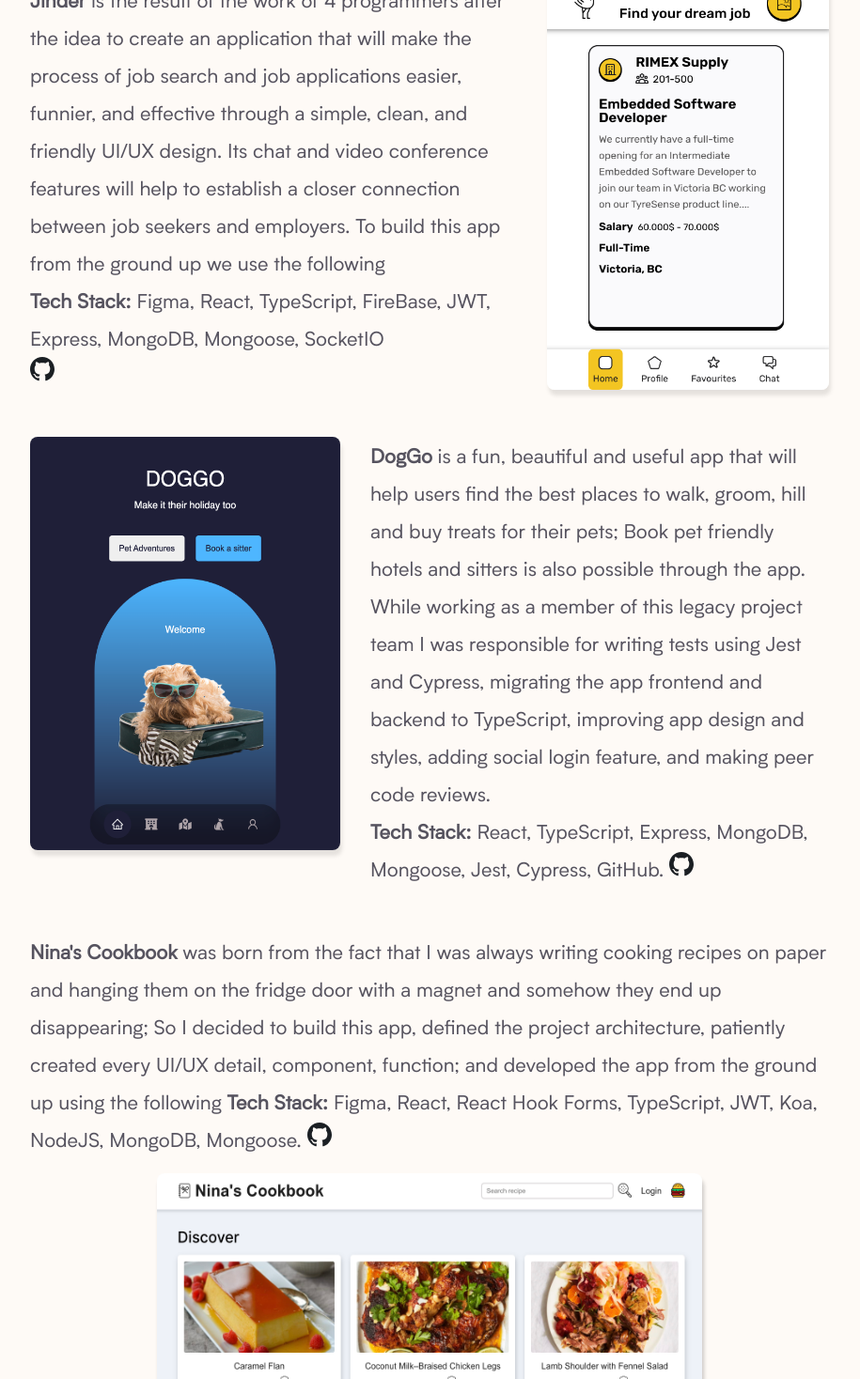
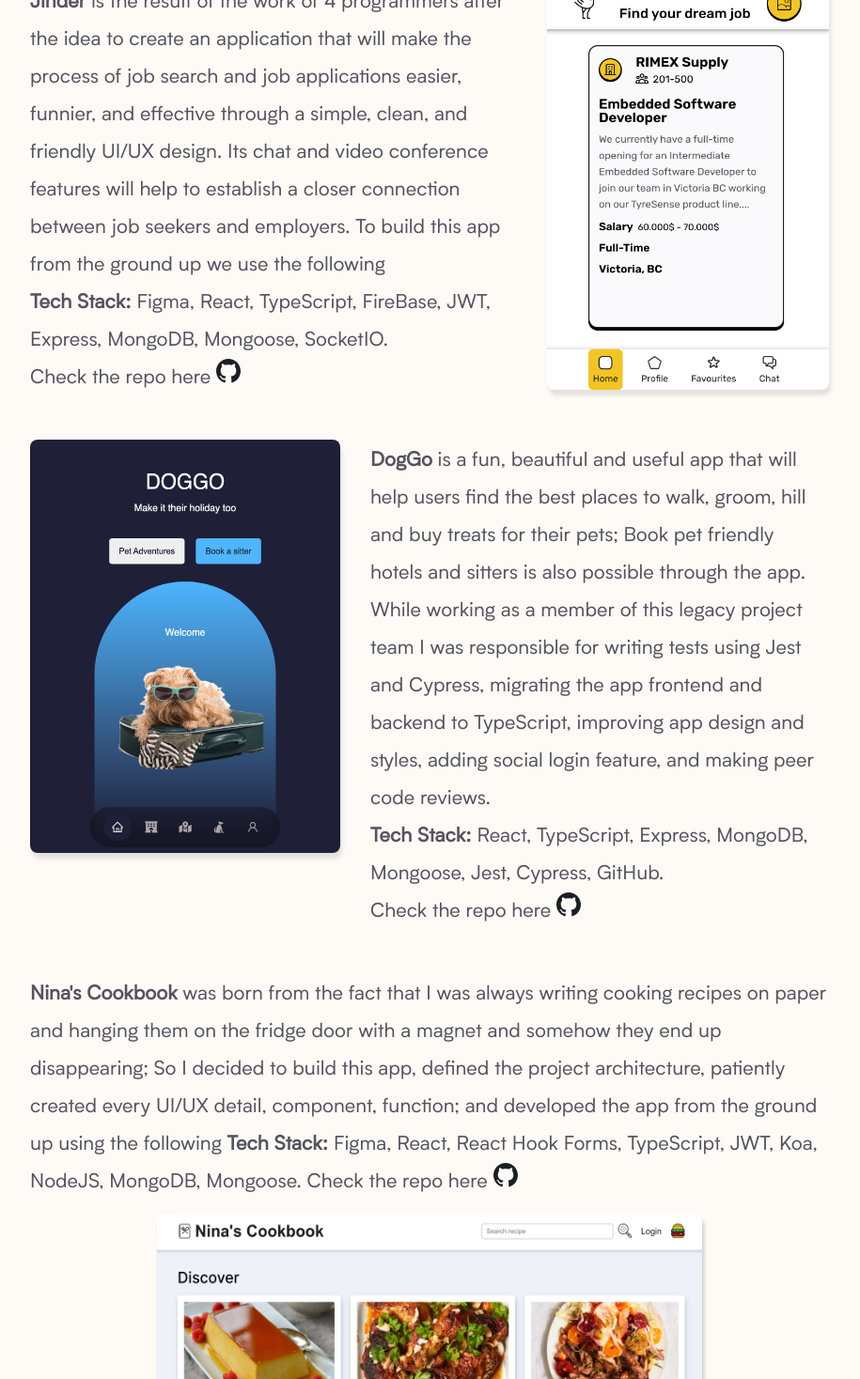
Before and after one commit to karenplanas/kppTheWeb, a React (Create React App) app in the folder client/: page / in a window 1280 px wide. Shown: the part 2342-3810 px from the top of the page at 94% size, without its empty margins (183-1098 px from the left). Built offline with nearby package versions, Linux system fonts and the light colour scheme.

Commit message:
feat: set nav links to open on new tab and add note for projects repo

```diff
--- a/client/src/components/Contact/Contact.css
+++ b/client/src/components/Contact/Contact.css
@@ -1,8 +1,13 @@
+/* .Contact-container {
+  padding-top: 135px;
+} */
+
 .Contact-content {
   padding-top: var(--spacing-3);
   display: flex;
   flex-direction: column;
   width: 900px;
+
 }
 
 .Contact-content a {
@@ -26,5 +31,4 @@
 .author p {
   text-align: right;
   font-size: 1.1rem;
-
 }
--- a/client/src/components/Nav/Nav.tsx
+++ b/client/src/components/Nav/Nav.tsx
@@ -1,6 +1,5 @@
 import React from 'react'
 import { GitHub } from '../icons/GitHub'
-// import { HomeIcon } from '../icons/HomeIcon'
 import { Linkedin } from '../icons/Linkedin'
 import resume from '../../cv/resume.pdf'
 import home from '../../images/Home.png'
@@ -34,14 +33,13 @@
   return(
     <div className='Nav-content'>
       <div className='Nav-icons'>
-        {/* <a href={`#${idHome}`} onClick={scrollTo(idHome)}><HomeIcon /></a> */}
         <a href={`#${idHome}`} onClick={scrollTo(idHome)}>
           <div className='HomeIcon-image-container'>
             <img src={home} alt='Home icon' />
           </div>
         </a>
-        <a href='https://www.linkedin.com/in/karen-planas'><Linkedin/></a>
-        <a href='https://github.com/karenplanas'><GitHub/></a>
+        <a href='https://www.linkedin.com/in/karen-planas' target='_blank' rel='noopener noreferrer'><Linkedin/></a>
+        <a href='https://github.com/karenplanas' target='_blank' rel='noopener noreferrer'><GitHub/></a>
       </div>
       <nav>
         <a href={`#${idAbout}`} onClick={scrollTo(idAbout)}>About</a>
--- a/client/src/components/Projects/Projects.tsx
+++ b/client/src/components/Projects/Projects.tsx
@@ -21,8 +21,10 @@
               features will help to establish a closer connection between job seekers and employers.
               To build this app from the ground up we use the following
             </p>
-            <p><span className='bold'>Tech Stack:</span> Figma, React, TypeScript, FireBase, JWT, Express, MongoDB, Mongoose, SocketIO</p>
-            <a href='https://github.com/karenplanas/jinder' target='_blank' rel='noopener noreferrer'><GitHub /></a>
+            <p><span className='bold'>Tech Stack:</span> Figma, React, TypeScript, FireBase, JWT, Express, MongoDB, Mongoose, SocketIO.</p>
+            <p>Check the repo here <a href='https://github.com/karenplanas/jinder' target='_blank' rel='noopener noreferrer'><GitHub /></a></p>
+
+
             {/* <a><GitHubCat /></a> */}
           </div>
           <div className='Project-image'>
@@ -42,10 +44,8 @@
               using Jest and Cypress, migrating the app frontend and backend to TypeScript, improving app design and styles,
               adding social login feature, and making peer code reviews.
             </p>
-            <p>
-              <span className='bold'>Tech Stack:</span> React, TypeScript, Express, MongoDB, Mongoose, Jest, Cypress, GitHub.
-              <span> <a href='https://github.com/karenplanas/dogGo' target='_blank' rel='noopener noreferrer'><GitHub /></a></span>
-            </p>
+            <p><span className='bold'>Tech Stack:</span> React, TypeScript, Express, MongoDB, Mongoose, Jest, Cypress, GitHub.</p>
+            <p> Check the repo here <a href='https://github.com/karenplanas/dogGo' target='_blank' rel='noopener noreferrer'><GitHub /></a></p>
           </div>
         </div>
 
@@ -56,7 +56,7 @@
             on paper and hanging them on the fridge door with a magnet and somehow they end up disappearing; So I decided to build this app,
             defined the project architecture, patiently created every UI/UX detail, component, function; and developed the app from the ground up
             using the following <span className='bold'>Tech Stack:</span> Figma, React, React Hook Forms, TypeScript, JWT, Koa, NodeJS, MongoDB, Mongoose.
-            <span> <a href='https://github.com/karenplanas/NinasCookbook' target='_blank' rel='noopener noreferrer'><GitHub /></a></span>
+            <span> Check the repo here <a href='https://github.com/karenplanas/NinasCookbook' target='_blank' rel='noopener noreferrer'><GitHub /></a></span>
           </p>
           </div>
           <div className='Project-image-ninas'>
```
